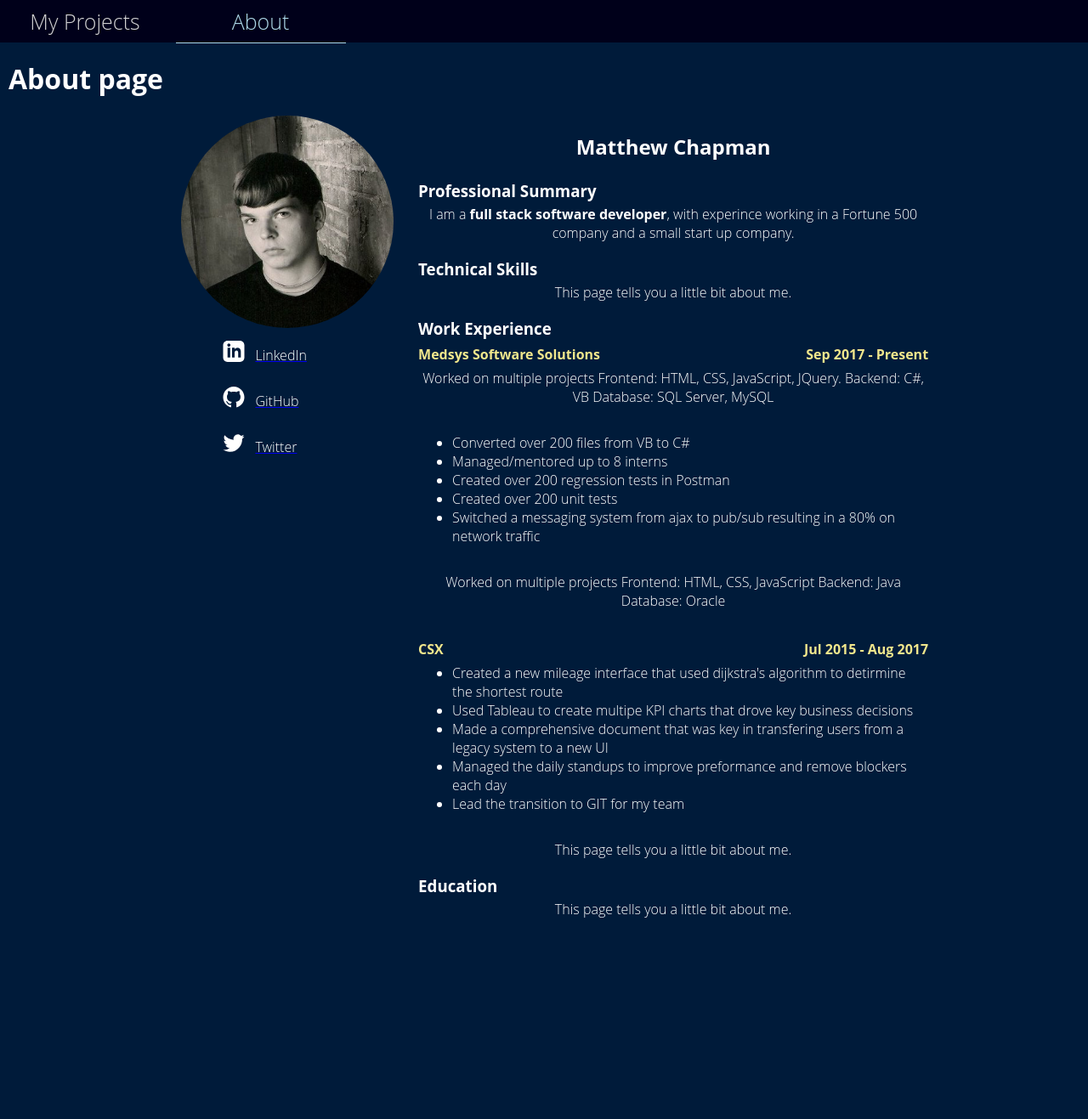
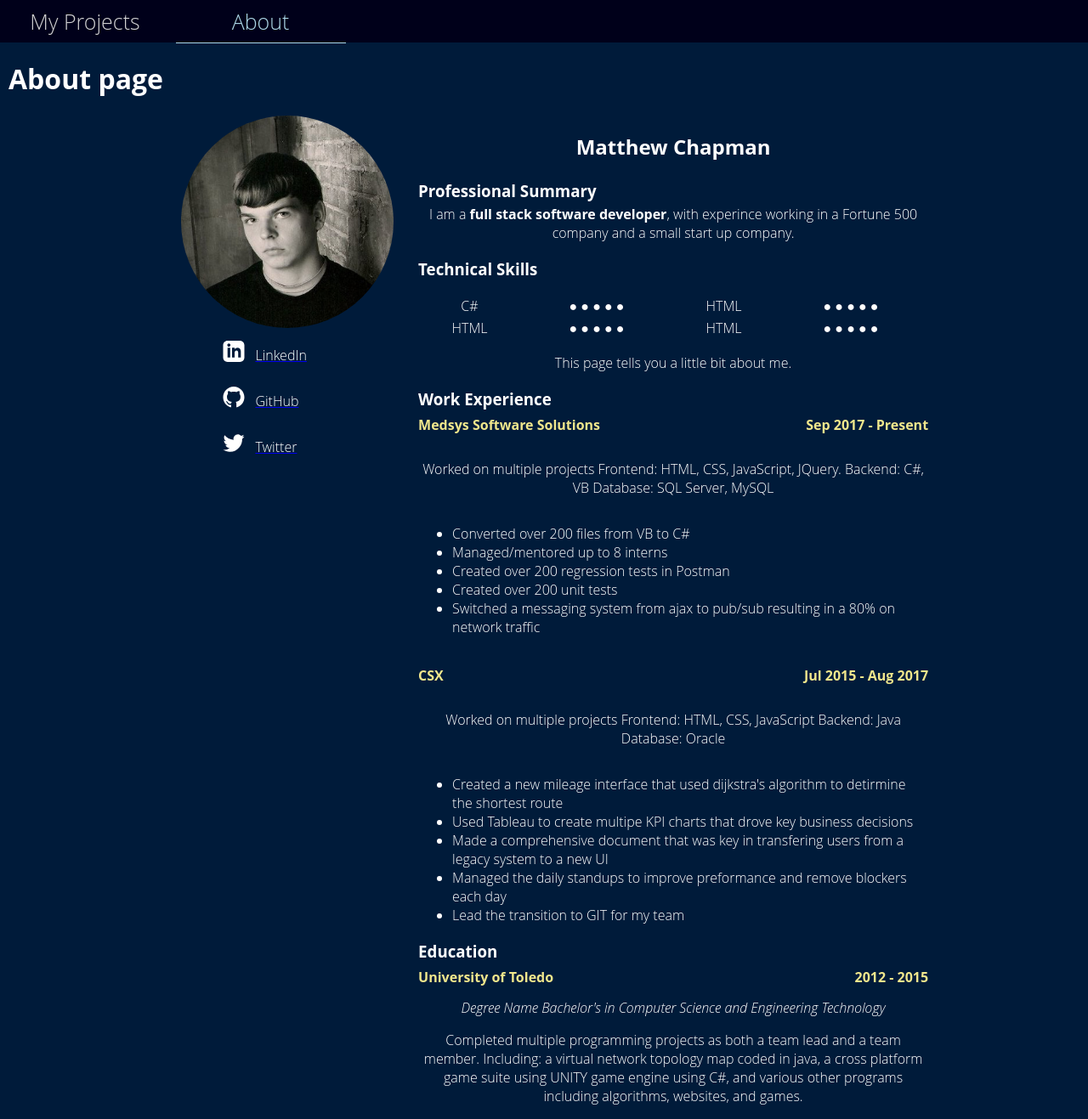
Before and after one commit to matt-chap/matt-chap.github.io, a Jekyll site: the page built from about.html, in a window 1280 px wide. Shown: the whole page at 85% size. Built offline with Jekyll 4.4.1, drawn with Linux system fonts in a browser that asks for light colours; before the commit the page ends 1097 px from its top, so only the background shows below that.

Commit message:
Update About Me

```diff
--- a/_sass/main.scss
+++ b/_sass/main.scss
@@ -23,6 +23,14 @@ h3, h4 {
   margin: 0px;
 }
 
+i {
+  color: white;
+}
+
+tr {
+  color: white;
+}
+
 p {
   color: white;
 }
--- a/about.html
+++ b/about.html
@@ -35,11 +35,57 @@ title: About
         <h3>Professional Summary</h3>
         <p>I am a <strong>full stack software developer</strong>, with experince working in a Fortune 500 company and a small start up company.</p>
         <h3>Technical Skills</h3>
+        <div style="margin-top: 25px;">
+            <table style="width:100%">
+                <tr>
+                  <th></th>
+                  <th></th>
+                  <th></th>
+                  <th></th>
+                </tr>
+                <tr>
+                    <td>C#</td>
+                    <td>
+                    &#9679;
+                    &#9679;
+                    &#9679;
+                    &#9679;
+                    &#9679;
+                    </td>     <!-- Data -->
+                    <td>HTML</td>
+                    <td>
+                        &#9679;
+                        &#9679;
+                        &#9679;
+                        &#9679;
+                        &#9679;
+                        </td>
+                </tr>
+                <tr>
+                    <td>HTML</td>
+                    <td>
+                        &#9679;
+                        &#9679;
+                        &#9679;
+                        &#9679;
+                        &#9679;
+                        </td>      <!-- Data -->
+                    <td>HTML</td>
+                    <td>
+                        &#9679;
+                        &#9679;
+                        &#9679;
+                        &#9679;
+                        &#9679;
+                        </td>     <!-- Data -->
+                </tr>
+              </table>
+        </div>
         <p>This page tells you a little bit about me.</p>
         <h3>Work Experience</h3>
         <div style="margin-top: 15px;">
-            <h4 style="float: left; color: khaki;">Medsys Software Solutions</h4>
-            <h4 style="float: right; color: khaki;">Sep 2017 - Present</h4>
+            <h4 style="float: left; color: khaki;height: 25px;">Medsys Software Solutions</h4>
+            <h4 style="float: right; color: khaki;height: 25px;">Sep 2017 - Present</h4>
         </div>
         <p>Worked on multiple projects
             Frontend: HTML, CSS, JavaScript, JQuery.
@@ -53,16 +99,16 @@ title: About
             <li>Created over 200 unit tests</li>
             <li>Switched a messaging system from ajax to pub/sub resulting in a 80% on network traffic</li>
         </ul>
+
+        <div style="margin-top: 15px;">
+            <h4 style="float: left; color: khaki;height: 25px;">CSX</h4>
+            <h4 style="float: right; color: khaki;height: 25px;">Jul 2015 - Aug 2017</h4>
+        </div>
         <p>Worked on multiple projects
             Frontend: HTML, CSS, JavaScript
             Backend: Java
             Database: Oracle
         </p>
-        <div style="margin-top: 15px;">
-            <h4 style="float: left; color: khaki;">CSX</h4>
-            <h4 style="float: right; color: khaki;">Jul 2015 - Aug 2017</h4>
-        </div>
-
         <ul style="width: auto; text-align: left;">
             <li>Created a new mileage interface that used dijkstra's algorithm to detirmine the shortest route</li>
             <li>Used Tableau to create multipe KPI charts that drove key business decisions</li>
@@ -70,8 +116,14 @@ title: About
             <li>Managed the daily standups to improve preformance and remove blockers each day</li>
             <li>Lead the transition to GIT for my team</li>
         </ul>
-        <p>This page tells you a little bit about me.</p>
+
         <h3>Education</h3>
-        <p>This page tells you a little bit about me.</p>
+        <div style="margin-top: 15px;">
+            <h4 style="float: left; color: khaki;height: 25px;">University of Toledo</h4>
+            <h4 style="float: right; color: khaki;height: 25px;">2012 - 2015</h4>
+        </div>
+        <i style="color: white;">Degree Name Bachelor's in Computer Science and Engineering Technology</i>
+        <p>Completed multiple programming projects as both a team lead and a team member.
+            Including: a virtual network topology map coded in java, a cross platform game suite using UNITY game engine using C#, and various other programs including algorithms, websites, and games.</p>
     </div>
 </div>
```
Also changed, not shown: 3 other files.
